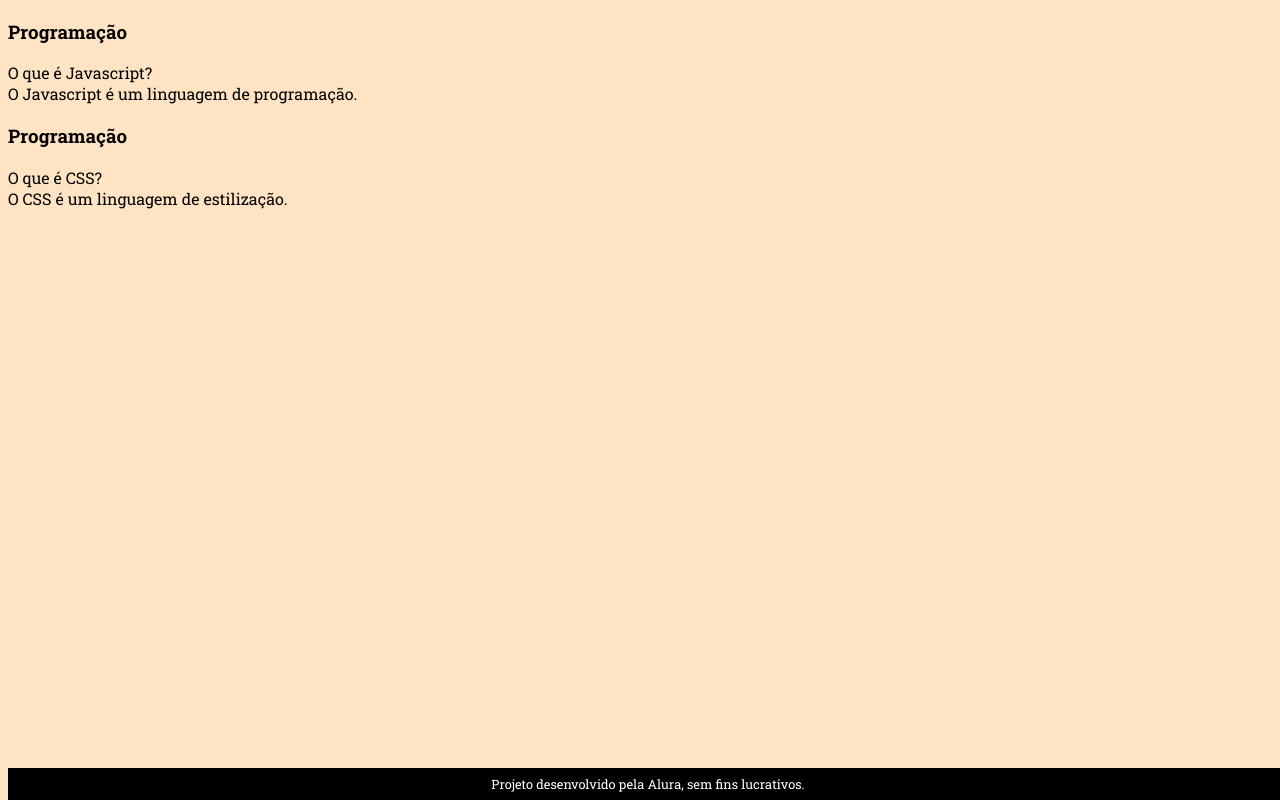
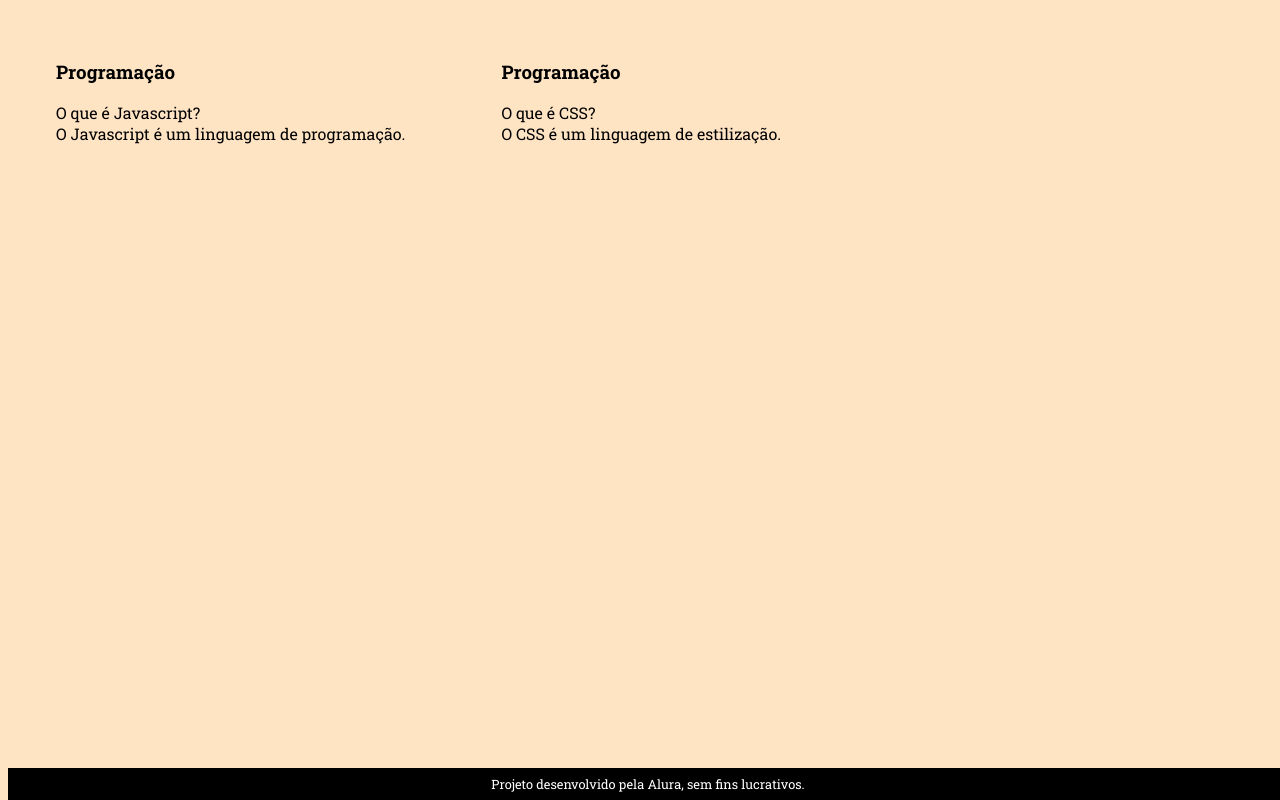
Before and after one commit to Amilcar07/Nose-nuevo, a plain HTML site: page index.html in a window 1280 px wide. Drawn offline with Linux system fonts and the light colour scheme.

Commit message:
cambio (27/9)

```diff
--- a/style.css
+++ b/style.css
@@ -1,6 +1,10 @@
 body {
     background-color: bisque;
     font-family: Roboto Slab;
+}
+
+#container {
+    display: flex;
 }
 
 footer {
@@ -17,3 +21,7 @@ footer p {
     font-size: 0.8rem;
     margin-top: 0.5rem;
 }
+
+.cartao {
+    margin:  2rem 3rem;
+}
```
